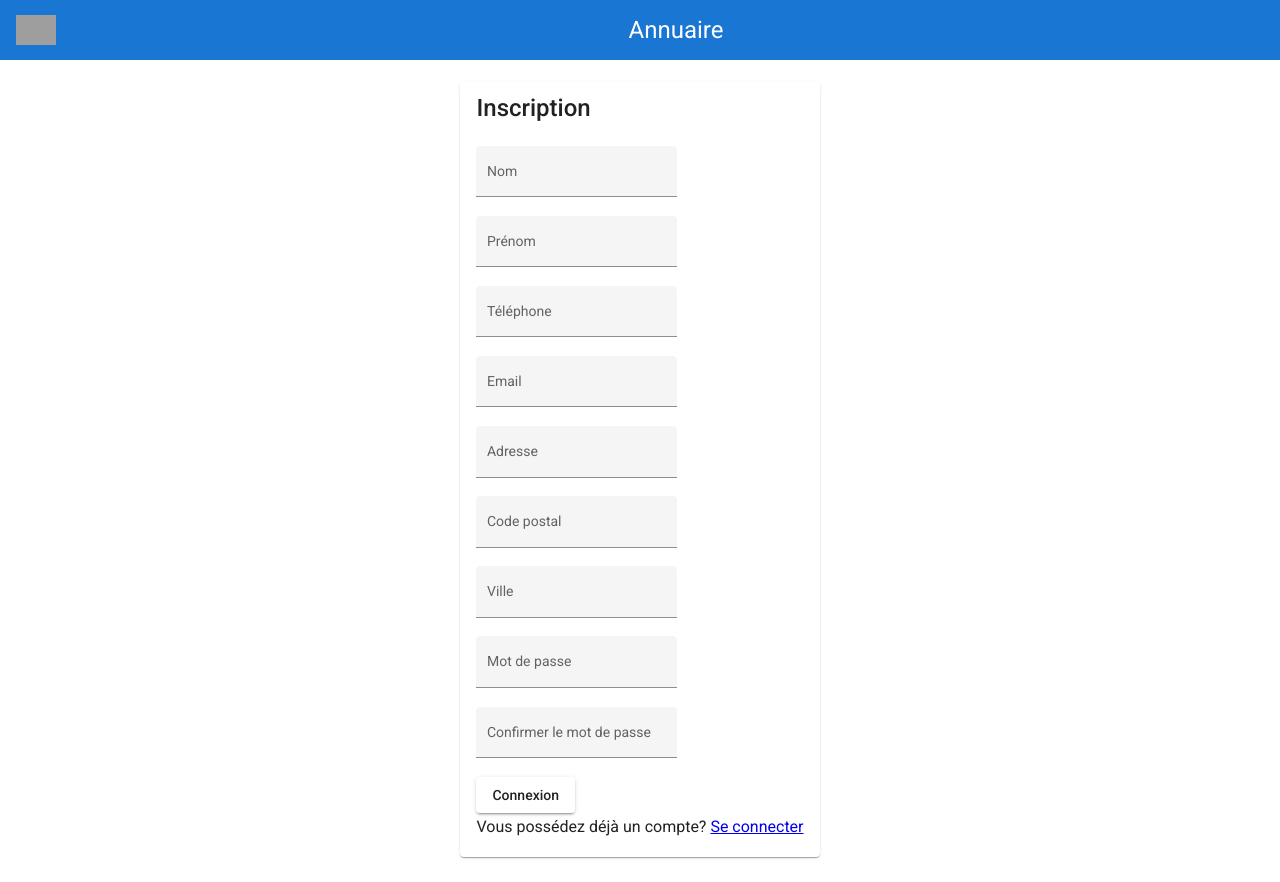
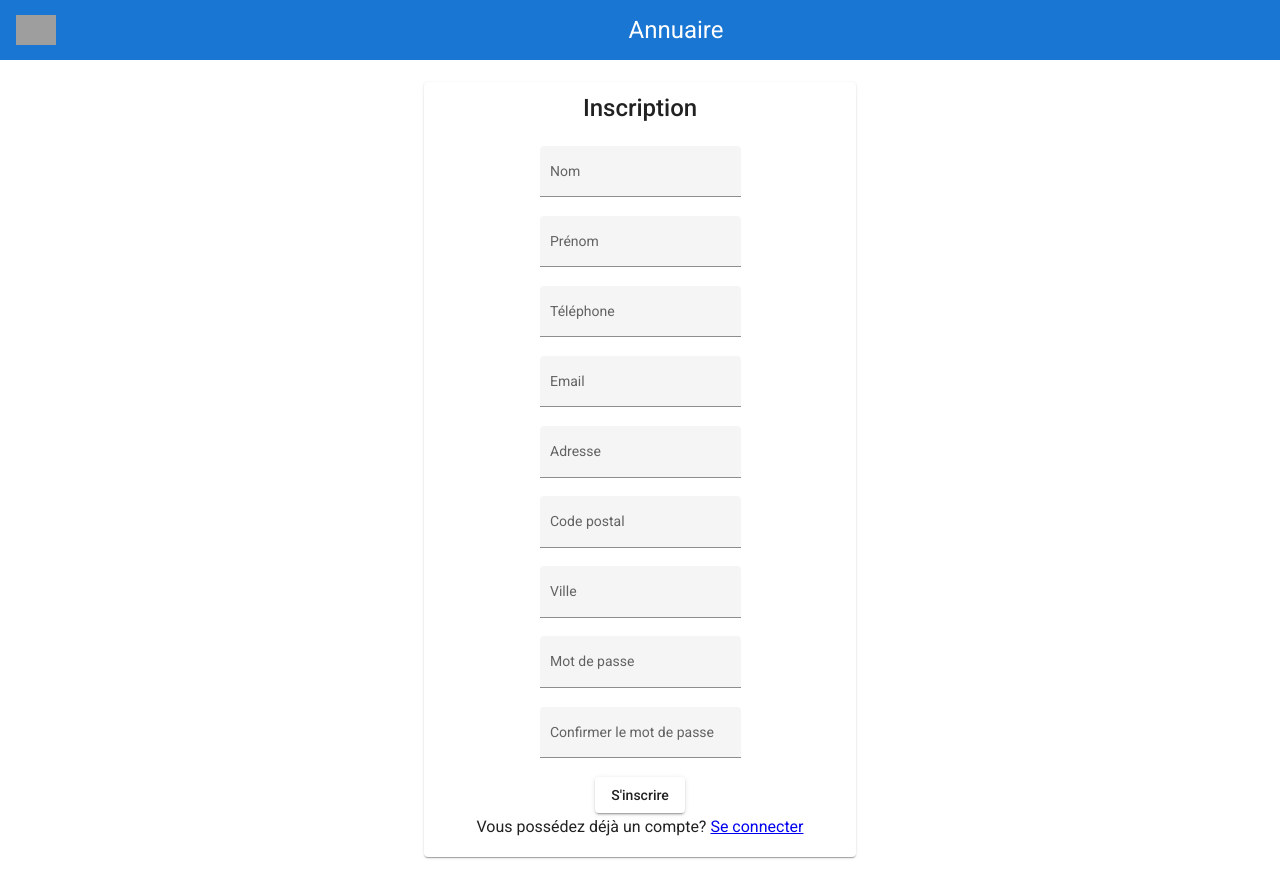
Before and after one commit to Nicolas-masselot/AnnuaireFrontend, an Angular app in the folder annuaireFrontend/: page /inscription in a window 1280 px wide. Built offline with nearby package versions, Linux system fonts and the light colour scheme; grey boxes are pictures that could not be loaded.

Commit message:
début page profil

```diff
--- a/annuaireFrontend/src/app/connexion/connexion.component.html
+++ b/annuaireFrontend/src/app/connexion/connexion.component.html
@@ -1,5 +1,5 @@
-<div>
-  <mat-card width="page-width">
+<div align="center">
+  <mat-card class="main_card">
     <mat-card-title>Connexion</mat-card-title>
     <br>
     <mat-form-field appearance="fill" [floatLabel]="floatLabelControl.value">
@@ -12,7 +12,7 @@
       <input matInput placeholder="********">
     </mat-form-field>
     <br>
-    <button mat-raised-button>Connexion</button>
+    <button mat-raised-button [routerLink]="['/profil']">Se connecter</button>
     <br>
     <h3>
       Vous ne possédez pas de compte? <a [routerLink]="['/inscription']">S'inscrire</a>
--- a/annuaireFrontend/src/app/connexion/connexion.component.scss
+++ b/annuaireFrontend/src/app/connexion/connexion.component.scss
@@ -0,0 +1,4 @@
+.main_card{
+  min-width: 400px;
+  display:block ;
+}
--- a/annuaireFrontend/src/app/inscription/inscription.component.html
+++ b/annuaireFrontend/src/app/inscription/inscription.component.html
@@ -1,5 +1,5 @@
-<div>
-  <mat-card width="page-width">
+<div align="center">
+  <mat-card class="main_card">
     <mat-card-title>Inscription</mat-card-title>
     <br>
     <mat-form-field appearance="fill" [floatLabel]="floatLabelControl.value">
@@ -47,7 +47,7 @@
       <input matInput placeholder="********">
     </mat-form-field>
     <br>
-    <button mat-raised-button>Connexion</button>
+    <button mat-raised-button [routerLink]="['/profil']">S'inscrire</button>
     <br>
     <h3>
       Vous possédez déjà un compte? <a [routerLink]="['/connexion']">Se connecter</a>
--- a/annuaireFrontend/src/app/inscription/inscription.component.scss
+++ b/annuaireFrontend/src/app/inscription/inscription.component.scss
@@ -0,0 +1,4 @@
+.main_card{
+  min-width: 400px;
+  display:block ;
+}
--- a/annuaireFrontend/src/app/profil/profil.component.html
+++ b/annuaireFrontend/src/app/profil/profil.component.html
@@ -1 +1,8 @@
-<p>profil works!</p>
+<div>
+  <mat-card display="inline-block">
+    test
+  </mat-card>
+  <mat-card display="inline-block">
+    test
+  </mat-card>
+</div>
--- a/annuaireFrontend/src/app/profil/profil.component.ts
+++ b/annuaireFrontend/src/app/profil/profil.component.ts
@@ -6,10 +6,15 @@ import { Component, OnInit } from '@angular/core';
   styleUrls: ['./profil.component.scss']
 })
 export class ProfilComponent implements OnInit {
+  Nom:string="B Goode";
+  Prenom:string="Johnny";
+  Tel:string="06 12 34 56 78";
+  Mail:string="azerty@mail.fr";
+  Adresse:string="5 rue de la Hess";
+  Code_postal:string="75001";
+  Ville:string="Paris";
 
   constructor() { }
 
-  ngOnInit(): void {
-  }
-
+  ngOnInit(): void {}
 }
```
